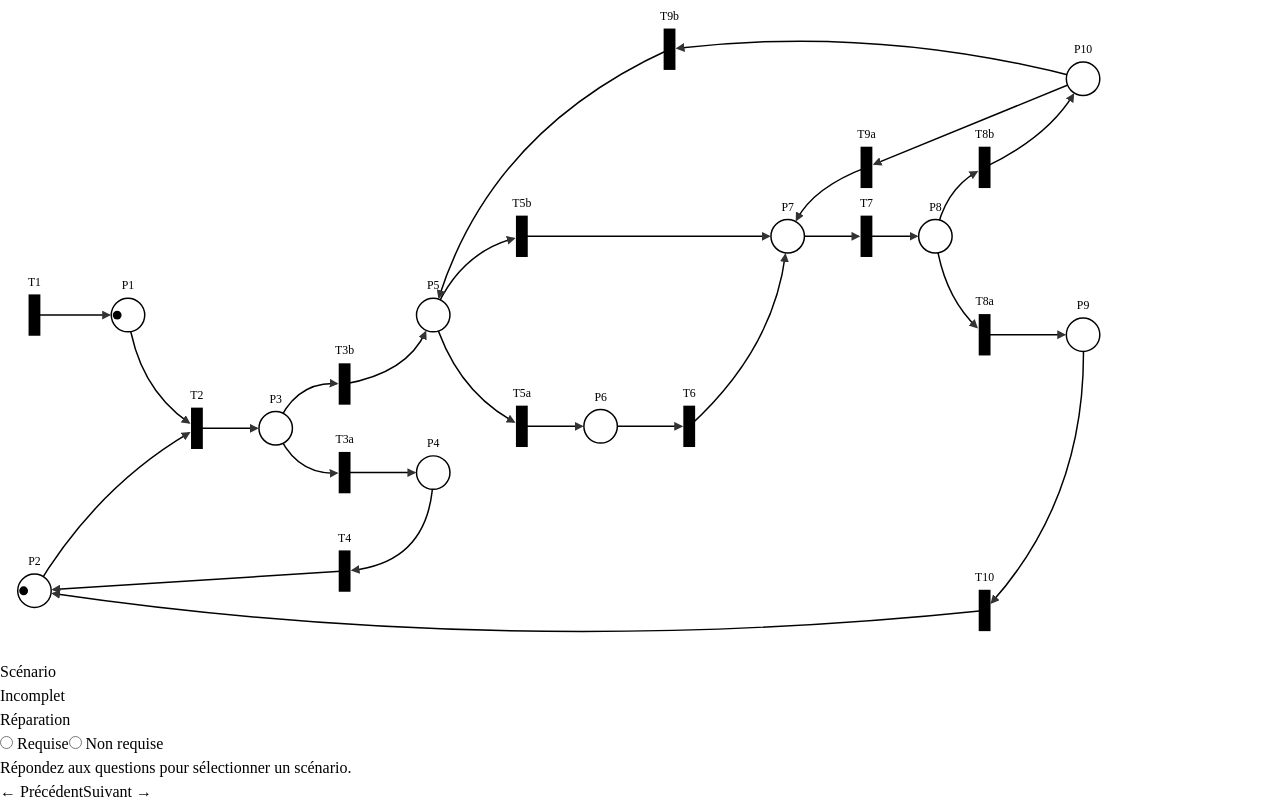
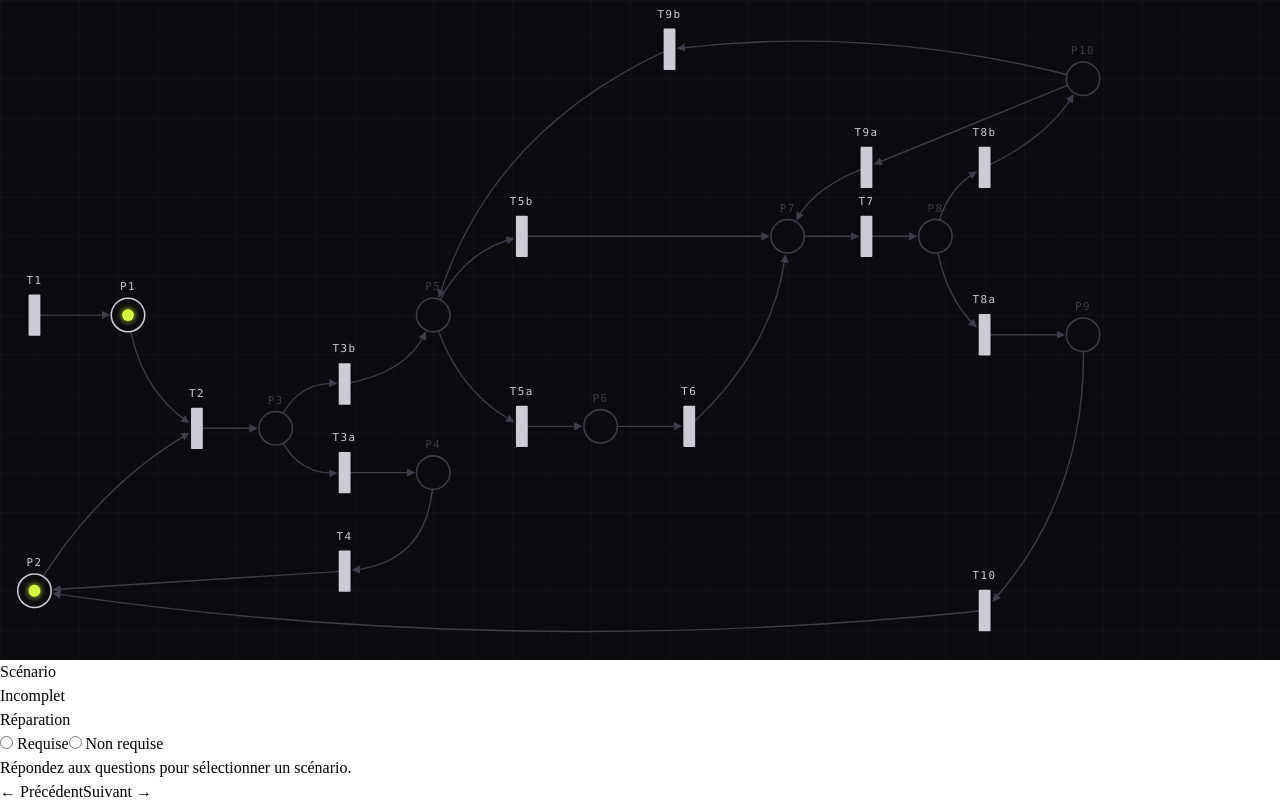
Before and after one commit to Tsiresiniaina/rdp, a Vue app: page / in a window 1280 px wide. Built offline with nearby package versions, Linux system fonts and the light colour scheme.

Commit message:
High light des transitions

```diff
--- a/src/App.vue
+++ b/src/App.vue
@@ -6,17 +6,12 @@ import PetriNetwork from "./components/PetriNetwork.vue";
 import ControlPanel from "./components/ControlPanel.vue";
 import { scenariosList } from "./data/scenariosList.js";
 
+
 const {
-  currentMarking,
-  stepIndex,
-  isFirstStep,
-  isLastStep,
-  nextStep,
-  previousStep,
-  reset,
-  loadSequence,
-} = useSimulation(core, scenariosList[0].sequence);
-
+  currentMarking, currentFireId,
+  isFirstStep, isLastStep,
+  nextStep, previousStep, reset, loadSequence,
+} = useSimulation(core, scenariosList[0].sequence)
 function changeScenario(scenarioId) {
   console.log("Scenario sélectionné :", scenarioId);
   const selectedScenario = scenariosList.find((s) => s.id === scenarioId);
@@ -28,7 +23,12 @@ console.log("currentMarking =", JSON.stringify(currentMarking.value));
 
 <template>
   <div class="flex flex-row gap-4">
-    <PetriNetwork :core="core" :layout="layout" :marking="currentMarking" />
+   <PetriNetwork
+  :core="core"
+  :layout="layout"
+  :marking="currentMarking"
+  :fire-id="currentFireId"
+/>
    <ControlPanel
   :scenarios="scenariosList"
   :is-first-step="isFirstStep"
--- a/src/components/PetriNetwork.vue
+++ b/src/components/PetriNetwork.vue
@@ -2,141 +2,172 @@
 import { computed } from "vue";
 import { buildArcs } from "../logic/buildArcs";
 import { arcCurvatures } from "../logic/arcs";
+
 const props = defineProps({
   core: { type: Object, required: true },
   layout: { type: Object, required: true },
   marking: { type: Array, required: true },
+  fireId: { type: String, default: null },
+  crossableIds: { type: Array, default: () => [] },
 });
+
+// --- palette
+const BG = "#0A0B0E";
+const GRID = "#16181D";
+const LINE = "#3A3F4A";
+const FG = "#C9CDD4";
+const ACID = "#D4FF3F";
 
 const arcs = computed(() => buildArcs(props.core));
 const placeIds = computed(() => new Set(props.core.places.map((p) => p.id)));
-const PLACE_RADIUS = 17 + 2; // rayon du cercle + air pour la pointe
-const HALF_W = 6 + 2; // demi-largeur du rect + air
-const HALF_H = 6 + 2; // demi-hauteur du rect + air
+const crossableSet = computed(() => new Set(props.crossableIds));
 
-// (ux, uy) = direction unitaire d'arrivée sur le nœud
+const PLACE_RADIUS = 17 + 3;
+const HALF_W = 6 + 3;
+const HALF_H = 21 + 3;
+
 function edgeOffset(id, ux, uy) {
   if (placeIds.value.has(id)) return PLACE_RADIUS;
-
-  // rectangle : distance jusqu'au premier bord touché dans cette direction
   const dxEdge = ux !== 0 ? HALF_W / Math.abs(ux) : Infinity;
   const dyEdge = uy !== 0 ? HALF_H / Math.abs(uy) : Infinity;
   return Math.min(dxEdge, dyEdge);
 }
-function pos(id) {
-  return props.layout[id] ?? { x: 0, y: 0 };
-}
-const NODE_RADIUS = 18; // rayon du cercle (17) + un peu d'air pour la pointe
+function pos(id) { return props.layout[id] ?? { x: 0, y: 0 }; }
+function curvatureOf(arc) { return arcCurvatures[arc.id] ?? 0; }
 function arcPath(arc) {
   const curvature = curvatureOf(arc);
-  const a = pos(arc.from);
-  const b = pos(arc.to);
-  const mx = (a.x + b.x) / 2;
-  const my = (a.y + b.y) / 2;
-  const dx = b.x - a.x;
-  const dy = b.y - a.y;
+  const a = pos(arc.from), b = pos(arc.to);
+  const mx = (a.x + b.x) / 2, my = (a.y + b.y) / 2;
+  const dx = b.x - a.x, dy = b.y - a.y;
   const len = Math.hypot(dx, dy) || 1;
-  const cx = mx + (-dy / len) * curvature;
-  const cy = my + (dx / len) * curvature;
-  // on recule l'arrivée le long de la tangente finale (contrôle → arrivée)
-  const tx = b.x - cx;
-  const ty = b.y - cy;
+  const cx = mx + (-dy / len) * curvature, cy = my + (dx / len) * curvature;
+  const tx = b.x - cx, ty = b.y - cy;
   const tlen = Math.hypot(tx, ty) || 1;
-  const ux = tx / tlen;
-  const uy = ty / tlen;
-
+  const ux = tx / tlen, uy = ty / tlen;
   const offset = edgeOffset(arc.to, ux, uy);
-  const ex = b.x - ux * offset;
-  const ey = b.y - uy * offset;
-
-  return `M ${a.x} ${a.y} Q ${cx} ${cy} ${ex} ${ey}`;
+  return `M ${a.x} ${a.y} Q ${cx} ${cy} ${b.x - ux * offset} ${b.y - uy * offset}`;
 }
-function curvatureOf(arc) {
-  return arcCurvatures[arc.id] ?? 0;
+function arcIsActive(arc) {
+  return props.fireId !== null && (arc.from === props.fireId || arc.to === props.fireId);
+}
+function transitionState(id) {
+  if (id === props.fireId) return "fired";
+  if (crossableSet.value.has(id)) return "crossable";
+  return "idle";
 }
 </script>
 
 <template>
   <svg
-    class="bg-blue-200 h-screen w-full block"
+    class="h-screen w-full block"
     viewBox="0 0 1300 670"
     preserveAspectRatio="xMidYMid meet"
+    :style="{ background: BG, fontFamily: 'ui-monospace, \'JetBrains Mono\', Menlo, monospace' }"
   >
     <defs>
-      <marker
-        id="arrow"
-        viewBox="0 0 10 10"
-        refX="8"
-        refY="5"
-        markerWidth="6"
-        markerHeight="6"
-        orient="auto-start-reverse"
-      >
-        <path d="M 0 0 L 10 5 L 0 10 z" fill="#333" />
+      <pattern id="grid" width="40" height="40" patternUnits="userSpaceOnUse">
+        <path d="M 40 0 L 0 0 0 40" fill="none" :stroke="GRID" stroke-width="1" />
+      </pattern>
+      <marker id="arrow" viewBox="0 0 10 10" refX="8" refY="5"
+              markerWidth="6" markerHeight="6" orient="auto-start-reverse">
+        <path d="M 0 0 L 10 5 L 0 10 z" :fill="LINE" />
       </marker>
+      <marker id="arrow-active" viewBox="0 0 10 10" refX="8" refY="5"
+              markerWidth="7" markerHeight="7" orient="auto-start-reverse">
+        <path d="M 0 0 L 10 5 L 0 10 z" :fill="ACID" />
+      </marker>
+      <!-- lueur douce, réservée à l'accent -->
+      <filter id="glow" x="-50%" y="-50%" width="200%" height="200%">
+        <feGaussianBlur stdDeviation="3" result="b" />
+        <feMerge><feMergeNode in="b" /><feMergeNode in="SourceGraphic" /></feMerge>
+      </filter>
     </defs>
 
-    <!-- Couche 1 : les arcs (lignes + flèches) -->
-    <path
-      v-for="arc in arcs"
-      :key="arc.id"
-      :d="arcPath(arc)"
-      fill="none"
-      stroke="black"
-      stroke-width="1.5"
-      marker-end="url(#arrow)"
-    />
+    <rect width="1300" height="670" fill="url(#grid)" />
 
-    <!-- Couche 2 : les places (cercle + id + jetons) -->
+    <!-- Couche 1 : arcs -->
+    <g>
+      <path
+        v-for="arc in arcs" :key="arc.id"
+        :d="arcPath(arc)" fill="none"
+        :stroke="arcIsActive(arc) ? ACID : LINE"
+        :stroke-width="arcIsActive(arc) ? 2 : 1.4"
+        :stroke-dasharray="arcIsActive(arc) ? '6 6' : 'none'"
+        :marker-end="arcIsActive(arc) ? 'url(#arrow-active)' : 'url(#arrow)'"
+        :class="arcIsActive(arc) && 'flow'"
+      />
+    </g>
+
+    <!-- Couche 2 : places -->
     <g v-for="(place, index) in core.places" :key="place.id">
       <title>{{ place.name }}</title>
       <circle
-        :cx="pos(place.id).x"
-        :cy="pos(place.id).y"
-        r="17"
-        fill="white"
-        stroke="black"
-        stroke-width="1.5"
+        :cx="pos(place.id).x" :cy="pos(place.id).y" r="17"
+        :fill="BG" :stroke="marking[index] > 0 ? FG : LINE" stroke-width="1.6"
+        style="transition: stroke 250ms"
       />
       <text
-        :x="pos(place.id).x"
-        :y="pos(place.id).y - 26"
-        text-anchor="middle"
-        font-size="12"
-      >
-        {{ place.id }}
-      </text>
-      <!-- Jetons : petite grille pour qu'ils ne se superposent pas -->
-      <g v-if="marking[index] > 0">
+        :x="pos(place.id).x" :y="pos(place.id).y - 25"
+        text-anchor="middle" font-size="11" letter-spacing="1.5"
+        :fill="marking[index] > 0 ? FG : LINE"
+      >{{ place.id }}</text>
+
+      <g filter="url(#glow)">
         <circle
-          v-for="k in marking[index]"
-          :key="k"
-          :cx="pos(place.id).x + (((k - 1) % 3) - 1) * 11"
-          :cy="pos(place.id).y + (Math.floor((k - 1) / 3) - 0) * 11"
-          r="4.5"
-          fill="black"
+          v-if="marking[index] === 1"
+          :cx="pos(place.id).x" :cy="pos(place.id).y" r="6" :fill="ACID"
+        />
+        <circle
+          v-else-if="marking[index] > 1"
+          v-for="k in marking[index]" :key="k"
+          :cx="pos(place.id).x + (((k - 1) % 3) - 1) * 10"
+          :cy="pos(place.id).y + (Math.floor((k - 1) / 3) - 0.5) * 10"
+          r="4" :fill="ACID"
         />
       </g>
     </g>
 
-    <!-- Couche 3 : les transitions (barre + id) -->
+    <!-- Couche 3 : transitions -->
     <g v-for="transition in core.transitions" :key="transition.id">
       <title>{{ transition.name }}</title>
+
+      <!-- anneau pulsant de la transition franchie -->
       <rect
-        :x="pos(transition.id).x - 6"
-        :y="pos(transition.id).y - 21"
-        width="12"
-        height="42"
-        fill="black"
+        v-if="transitionState(transition.id) === 'fired'"
+        :x="pos(transition.id).x - 12" :y="pos(transition.id).y - 27"
+        width="24" height="54" rx="3"
+        fill="none" :stroke="ACID" stroke-width="1.5"
+        class="pulse"
+      />
+      <rect
+        :x="pos(transition.id).x - 6" :y="pos(transition.id).y - 21"
+        width="12" height="42" rx="1"
+        :fill="transitionState(transition.id) === 'fired' ? ACID
+             : transitionState(transition.id) === 'crossable' ? BG : FG"
+        :stroke="transitionState(transition.id) === 'crossable' ? ACID : 'none'"
+        stroke-width="1.6"
+        :filter="transitionState(transition.id) === 'fired' ? 'url(#glow)' : undefined"
+        style="transition: fill 250ms"
       />
       <text
-        :x="pos(transition.id).x"
-        :y="pos(transition.id).y - 30"
-        text-anchor="middle"
-        font-size="12"
-      >
-        {{ transition.id }}
-      </text>
+        :x="pos(transition.id).x" :y="pos(transition.id).y - 32"
+        text-anchor="middle" font-size="11" letter-spacing="1.5"
+        :fill="transitionState(transition.id) === 'fired' ? ACID : FG"
+        :font-weight="transitionState(transition.id) === 'fired' ? 700 : 400"
+      >{{ transition.id }}</text>
     </g>
   </svg>
 </template>
+
+<style scoped>
+/* les pointillés défilent dans le sens du flux */
+.flow { animation: flow 0.8s linear infinite; }
+@keyframes flow { to { stroke-dashoffset: -12; } }
+
+/* l'anneau respire */
+.pulse { transform-box: fill-box; transform-origin: center; animation: pulse 1.6s ease-in-out infinite; }
+@keyframes pulse {
+  0%, 100% { opacity: 0.9; transform: scale(1); }
+  50%      { opacity: 0.2; transform: scale(1.25); }
+}
+</style>
```
Also changed, not shown: 1 other file (tests, documents, lock files or other folders).
